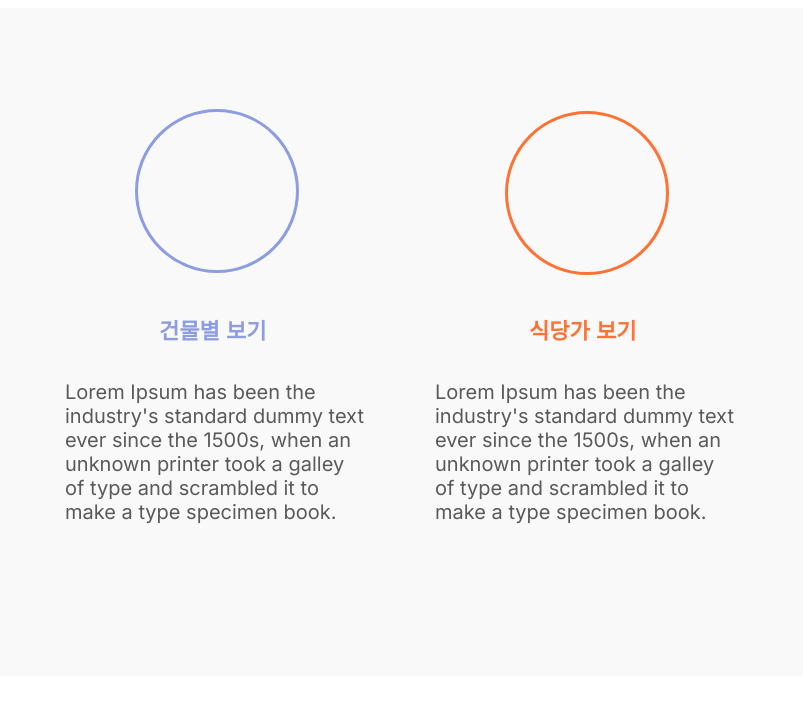
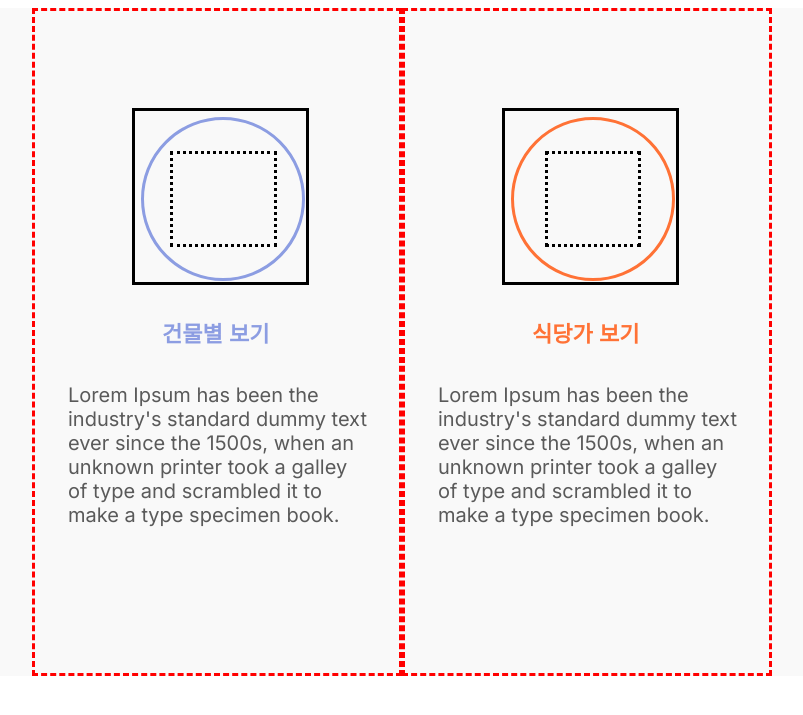
Before and after one commit to KIM-GOING/SSU-Barrier-Free-Map, a Django app: template web_project/templates/middle.html in a window 1280 px wide. Shown: the top 715 px of the page, without its empty margins (326-1129 px from the left). Run offline with Django 4.2, Linux system fonts and the light colour scheme; the template is opened without the code that fills it, so the values that code supplies are empty; some libraries are stand-ins or nearby versions.

Commit message:
front_smb

```diff
--- a/web_project/templates/building_main.html
+++ b/web_project/templates/building_main.html
@@ -66,7 +66,7 @@
         <a href="/" class="v24_477" id="building_map_item_library">중앙도서관</a>
         <a href="/" class="v24_464" id="building_map_item_education">교육관</a>
         <a href="/" class="v24_465" id="building_map_item_venture">벤처기업중소센터</a>
-        <a href="/" class="v24_473" id="building_map_item_hyeongnam">형남공학관</a>
+        <a href="common/building_details.html" class="v24_473" id="building_map_item_hyeongnam">형남공학관</a>
         <a href="/" class="v24_474" id="building_map_item_museum">한국기독교박물관</a>
         <a href="/" class="v24_475" id="building_map_item_hankyungchik">한경직기념관</a>
         <a href="/" class="v24_466" id="building_map_item_ground">대운동장</a>
--- a/web_project/templates/middle.html
+++ b/web_project/templates/middle.html
@@ -4,8 +4,8 @@
   <link href="https://fonts.googleapis.com/css?family=Inter&display=swap" rel="stylesheet" />
 </head>
 <body>
-<div class="v24_766">
-  <div class="v24_767">
+<div class="v24_766" id="middle_area">
+  <div class="v24_767" id="restaurant_area">
     <span class="v24_768">식당가 보기</span>
     <span class="v24_769">Lorem Ipsum has been the
     industry's standard dummy text
@@ -13,12 +13,11 @@
     unknown printer took a galley of
     type and scrambled it to make
     a type specimen book.</span>
-    <div class="v24_770">
-      <div class="v24_771">
-        <iconify-icon icon="fluent:food-24-filled" class="restaurant" height="96"></iconify-icon>
-        <div class="v24_772"></div>
+    <div class="v24_770" id="restaurant_icon_area">
+      <div class="v24_773" id="restaurant_circle" onmouseover="this.style.background='rgba(255,114,54,1)';" onmouseout="this.style.background='none';"></div>
+      <div class="v24_771"  id="restaurant_icon_box">
+        <iconify-icon icon="fluent:food-24-filled" id="restaurant_icon" class="restaurant" height="96" onmouseover="this.style.color='rgba(255,255,255,1)';" onmouseout="this.style.color='rgba(255,114,54,1)';"></iconify-icon>
       </div>
-      <div class="v24_773"></div>
     </div>
   </div>
   <div class="v24_774">
@@ -29,21 +28,21 @@
       unknown printer took a galley of
       type and scrambled it to make
       a type specimen book.</span>
-    <div class="v24_777">
       <div class="v24_781">
+        <div class="v24_785" onmouseover="this.style.background='rgba(140,157,226,1)';" onmouseout="this.style.background='none';"></div>
         <div class="v24_782">
-          <iconify-icon icon="bx:building" class="building" height="96"></iconify-icon>
-          <div class="v24_783"></div>
+          <iconify-icon icon="bx:building" class="building" height="96" onmouseover="this.style.color='rgba(255,255,255,1)';" onmouseout="this.style.color='rgba(140,157,226,1)';"></iconify-icon>
         </div>
-        <div class="v24_785"></div>
       </div>
-    </div>
   </div>
 </div>
 </body>
 </html>
 <br/><br/>
 <script src="https://code.iconify.design/iconify-icon/1.0.1/iconify-icon.min.js"></script>
+<stript>
+
+</stript>
 <style>
 * {
   box-sizing: border-box;
@@ -64,10 +63,10 @@ body {
 .v24_767 {
   width: 370px;
   height: 668px;
-  position: absolute;
+  position: relative;
   top: 0px;
   left: 720px;
-<!--  border: medium dashed red;-->
+  border: medium dashed red;
 }
 .v24_768 {
   width: 117px;
@@ -99,33 +98,23 @@ body {
   position: absolute;
   top: 97px;
   left: 97px;
-<!--  border:solid;-->
+  border:solid;
 }
 .v24_771 {
   width: 96px;
   height: 96px;
-<!--  background: rgba(255,255,255,1);-->
   opacity: 1;
   position: absolute;
   top: 40px;
   left: 40px;
   overflow: hidden;
-<!--  border:dotted;-->
+  border:dotted;
 }
 .restaurant{
+  color: rgba(255,114,54,1);
+  z-index:1
+}
 
-  color: rgba(255,114,54,1);
-}
-.v24_772 {
-  width: 56px;
-  height: 71px;
-<!--  background: rgba(255,114,54,1);-->
-  opacity: 1;
-  position: absolute;
-  top: 12px;
-  left: 20px;
-<!--  orange regtangle -->
-}
 .v24_773 {
   width: 164px;
   height: 164px;
@@ -135,13 +124,14 @@ body {
   border-radius: 50%;
   border: medium solid rgba(255,114,54,1);
 }
+
 .v24_774 {
   width: 370px;
   height: 668px;
   position: absolute;
   top: 0px;
   left: 350px;
-<!--  border: medium dashed red;-->
+  border: medium dashed red;
 }
 .v24_775 {
   width: 117px;
@@ -167,22 +157,15 @@ body {
   opacity: 1;
   text-align: left;
 }
-.v24_777 {
-  width: 198px;
-  height: 190px;
-  position: absolute;
-  top: 88px;
-  left: 86px;
-  overflow: hidden;
-}
+
 .v24_781 {
   width: 177px;
   height: 177px;
   position: absolute;
-  top: 7px;
-  left: 11px;
-  overflow: hidden;
-<!--  border: solid;-->
+  top: 97px;
+  left: 97px;
+  border: solid;
+
 }
 .v24_782 {
   width: 107px;
@@ -193,22 +176,13 @@ body {
   top: 40px;
   left: 35px;
   overflow: hidden;
-<!--  border: dotted;-->
+  border: dotted;
 <!--  building img-->
 }
 .building{
   color: rgba(140,157,226,1);
 }
-.v24_783 {
-  width: 71px;
-  height: 80px;
-<!--  background: rgba(140,157,226,1);-->
-  opacity: 1;
-  position: absolute;
-  top: 8px;
-  left: 17px;
-<!--  blue regtangle -->
-}
+
 .v24_785 {
   width: 164px;
   height: 164px;
```
